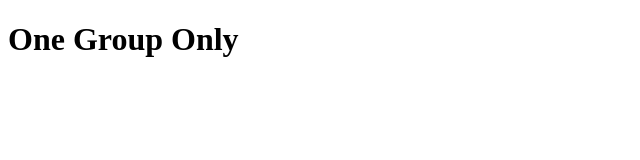
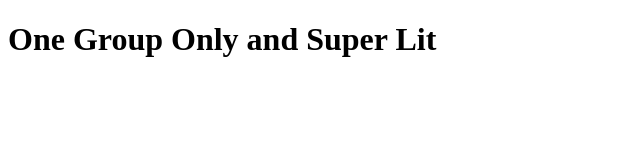
Before and after one commit to michaeliyer/litHtmlTwo, a plain HTML site: page index.html in a window 1280 px wide. Shown: the whole page, without its empty margins (0-640 px from the left). Drawn offline with Linux system fonts and the light colour scheme.

Commit message:
Getting it squared up

```diff
--- a/index.html
+++ b/index.html
@@ -6,7 +6,7 @@
     <script type="module" src="./birthday-app.js"></script>
   </head>
   <body>
-    <h1>One Group Only</h1>
+    <h1>One Group Only and Super Lit</h1>
     <birthday-app></birthday-app>
   </body>
 </html>
```
